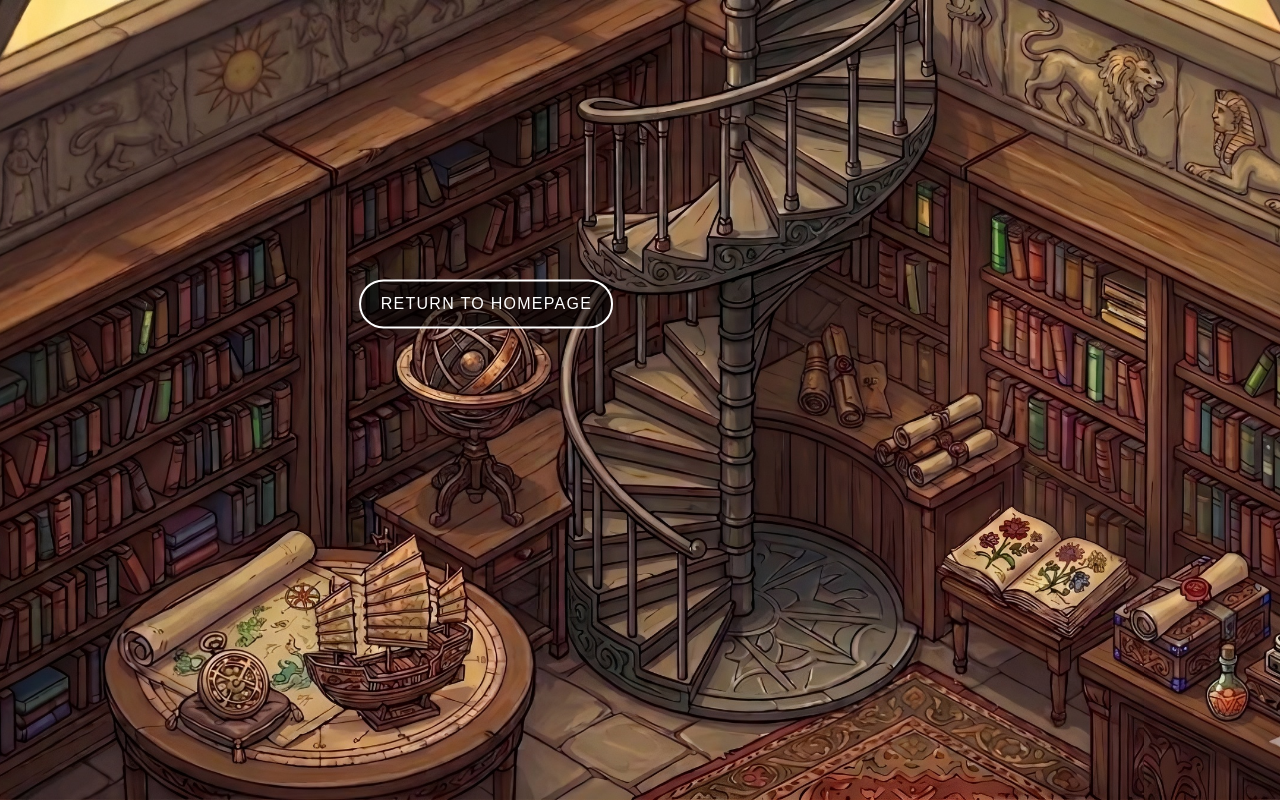
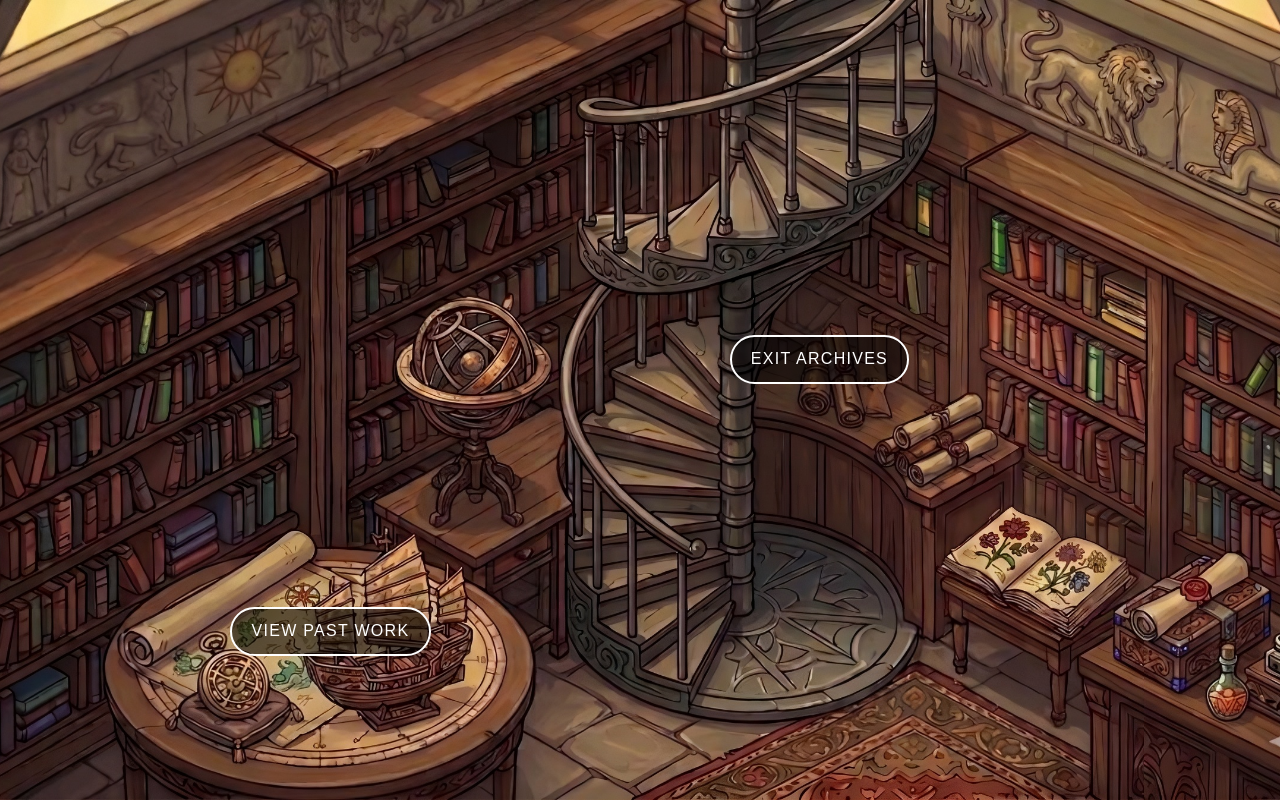
Before and after one commit to hayley-exe/final-portfolio, a plain HTML site: page library.html in a window 1280 px wide. Drawn offline with Linux system fonts and the light colour scheme.

Commit message:
being productive

```diff
--- a/library.html
+++ b/library.html
@@ -18,7 +18,7 @@
         <button id="exitArchives">exit archives</button>
         </a>
 
-        <button id="returnHome">return to homepage</button>
+        <button id="viewWork">view past work</button>
         </a>
     </div>
 
--- a/style.css
+++ b/style.css
@@ -79,10 +79,10 @@ body {
   background: rgba(255, 255, 255, 0.15);
 }
 
-#goArchives {
+#exitArchives {
   position: absolute;
-  left: 13%;
-  bottom: 62%;
+  left: 57%;
+  bottom: 52%;
   padding: 0.85rem 1.2rem;
   border: 2px solid white;
   border-radius: 999px;
@@ -95,7 +95,27 @@ body {
   z-index: 2;
 }
 
-#goArchives:hover {
+#exitArchives:hover {
+  background: rgba(255, 255, 255, 0.15);
+}
+
+#viewWork {
+  position: absolute;
+  left: 18%;
+  bottom: 18%;
+  padding: 0.85rem 1.2rem;
+  border: 2px solid white;
+  border-radius: 999px;
+  background: rgba(0, 0, 0, 0.55);
+  color: white;
+  font-size: 1rem;
+  text-transform: uppercase;
+  letter-spacing: 0.08em;
+  cursor: pointer;
+  z-index: 2;
+}
+
+#viewWork:hover {
   background: rgba(255, 255, 255, 0.15);
 }
 
```
